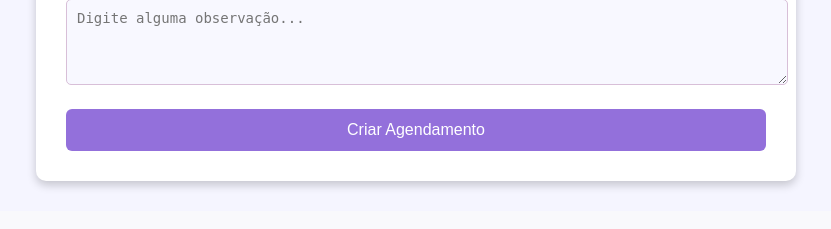
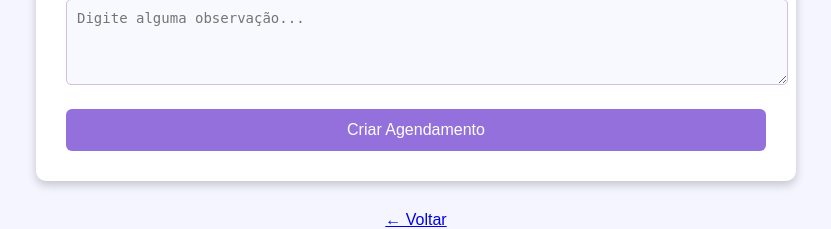
Before and after one commit to andrepsousa/agenda_angelica, a Flask app: page /agendamentos/novo in a window 1280 px wide. Shown: the part 603-832 px from the top of the page, without its empty margins (224-1055 px from the left). Before the commit the page ends 792 px from the top, so only its background shows below. Run offline with Flask 3, Linux system fonts and the light colour scheme.

Commit message:
botão de voltar inserido na tela de criar agendamento

```diff
--- a/app/routes/agendamentos_routes.py
+++ b/app/routes/agendamentos_routes.py
@@ -88,7 +88,6 @@ def criar_agendamento():
     servico_id = request.form.get("servico_id")
 
     data_hora_str = request.form.get("data_hora")
-    print(f"Data e hora recebida: {data_hora_str}")  # Verifique o valor capturado
 
     recorrencia = request.form.get("recorrencia", None)
 
--- a/app/templates/agendamentos/create.html
+++ b/app/templates/agendamentos/create.html
@@ -79,6 +79,8 @@
         <button type="submit">Criar Agendamento</button>
     </form>
 
+    <a href="{{ url_for('bp_agendamentos.get_agendamentos') }}" class="btn-voltar">← Voltar</a>
+
     <script>
         // Função para mostrar/ocultar o campo de número de recorrências baseado na seleção de recorrência
         function toggleNumRecorrencias() {
```
